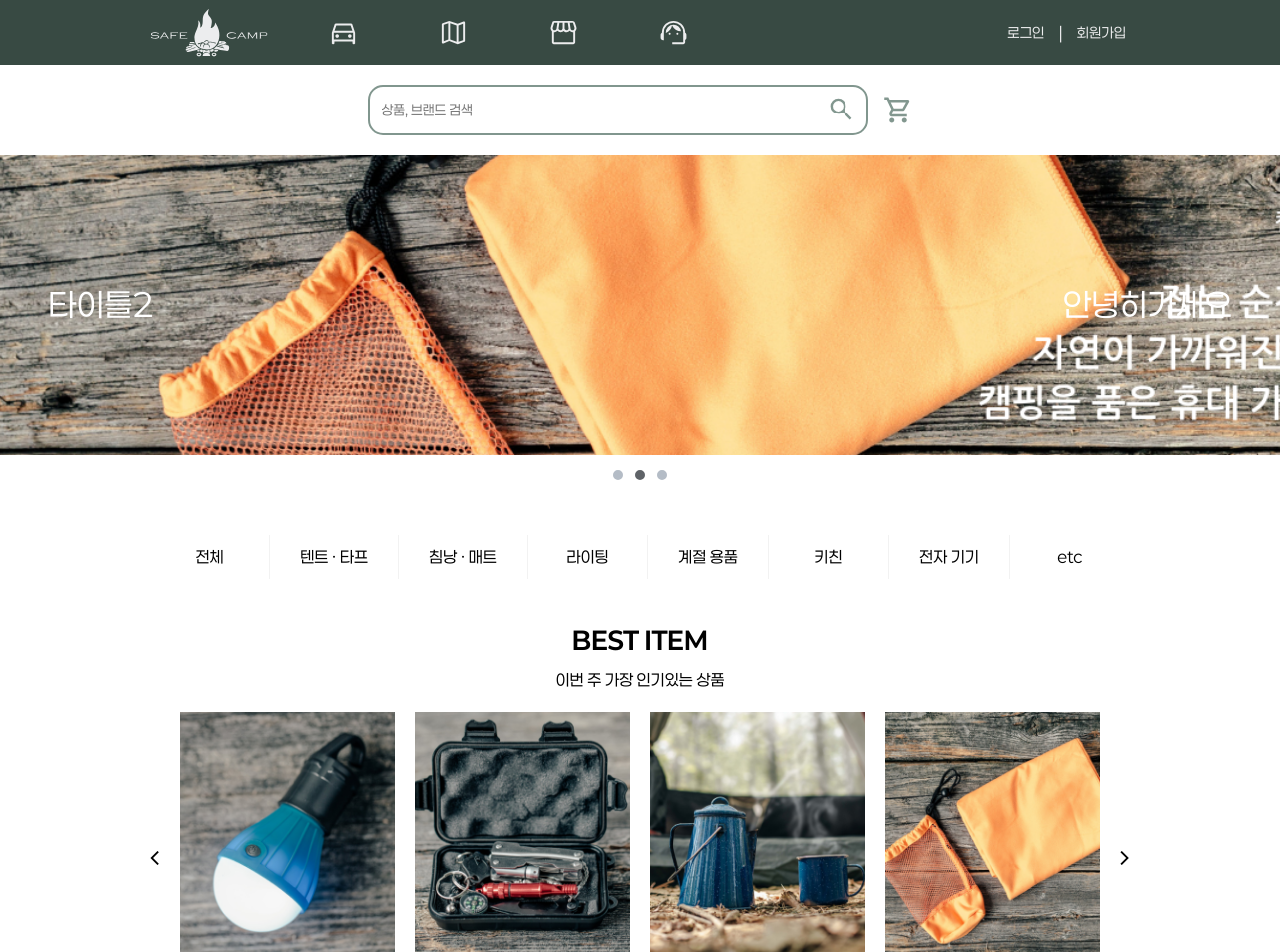
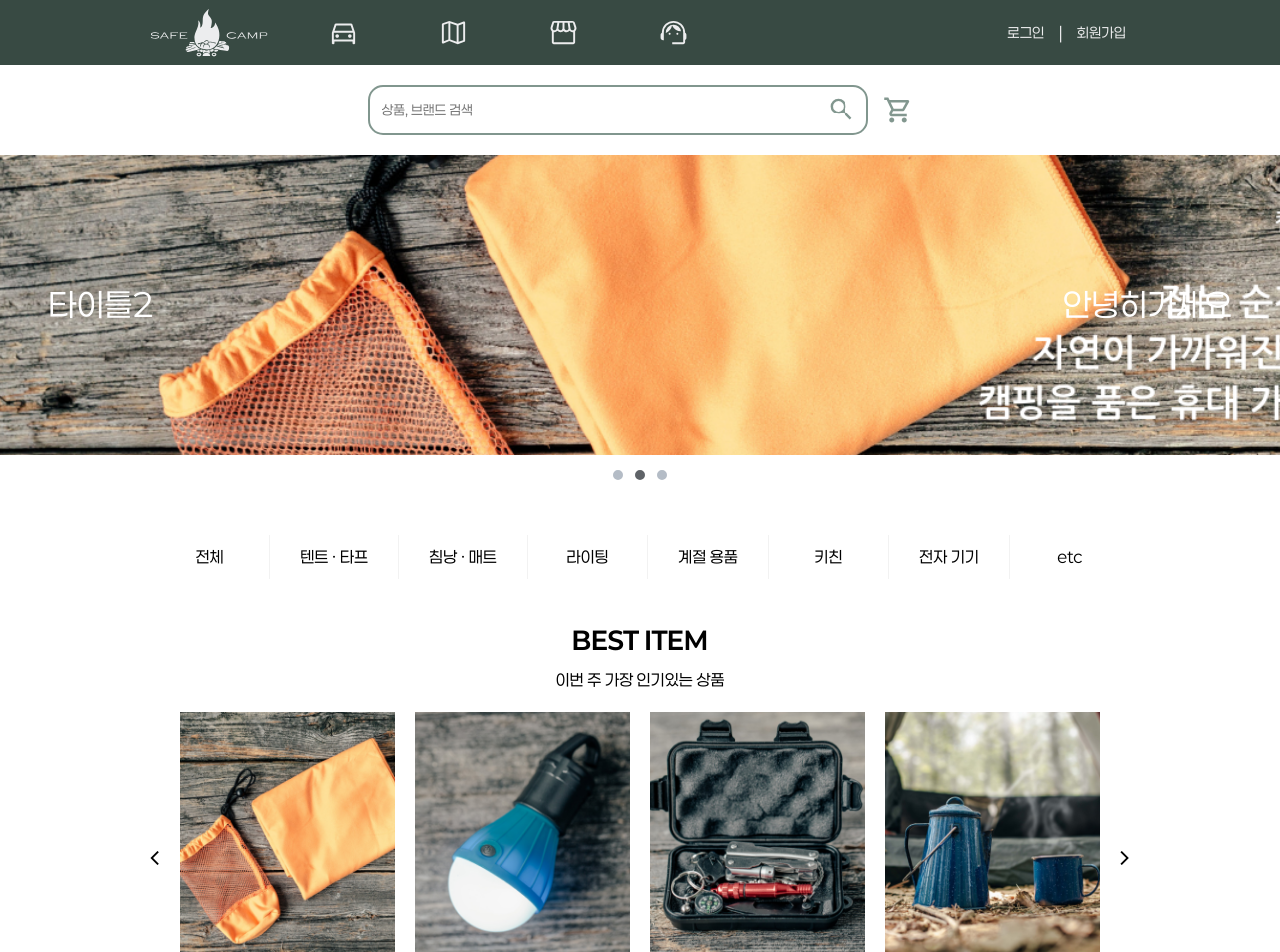
Before and after one commit to eunhyeon1020/Car-BakBak, a Vue app in the folder frontend/: page /store in a window 1280 px wide. Shown: the top 952 px of the page. Built offline with nearby package versions, Linux system fonts and the light colour scheme.

Commit message:
아이템 정보 수정

```diff
--- a/frontend/src/components/Store.vue
+++ b/frontend/src/components/Store.vue
@@ -136,10 +136,10 @@
         { itemNm: '눈뽕 오지는 전구', imgUrl: require('@/assets/images/bestItem_2.png'), price: 45250 },
         { itemNm: '다 고쳐 맥가이버 세트', imgUrl: require('@/assets/images/bestItem_3.png'), price: 45250 },
         { itemNm: '감수성 쩌는 주전자 세트', imgUrl: require('@/assets/images/bestItem_4.png'), price: 45250 },
-        { itemNm: '잠 잘오는 침낭', imgUrl: require('@/assets/images/bestItem_2.png'), price: 45250 },
-        { itemNm: '눈뽕 오지는 전구', imgUrl: require('@/assets/images/bestItem_3.png'), price: 45250 },
-        { itemNm: '다 고쳐 맥가이버 세트', imgUrl: require('@/assets/images/bestItem_4.png'), price: 45250 },
-        { itemNm: '감수성 쩌는 주전자 세트', imgUrl: require('@/assets/images/bestItem_1.png'), price: 45250 },
+        { itemNm: '잠 잘오는 침낭', imgUrl: require('@/assets/images/bestItem_1.png'), price: 45250 },
+        { itemNm: '눈뽕 오지는 전구', imgUrl: require('@/assets/images/bestItem_2.png'), price: 45250 },
+        { itemNm: '다 고쳐 맥가이버 세트', imgUrl: require('@/assets/images/bestItem_3.png'), price: 45250 },
+        { itemNm: '감수성 쩌는 주전자 세트', imgUrl: require('@/assets/images/bestItem_4.png'), price: 45250 },
       ],
       newItemList: [
         { itemNm: '신제품', imgUrl: require('@/assets/images/newItem_1.png'), price: 30000},
```
